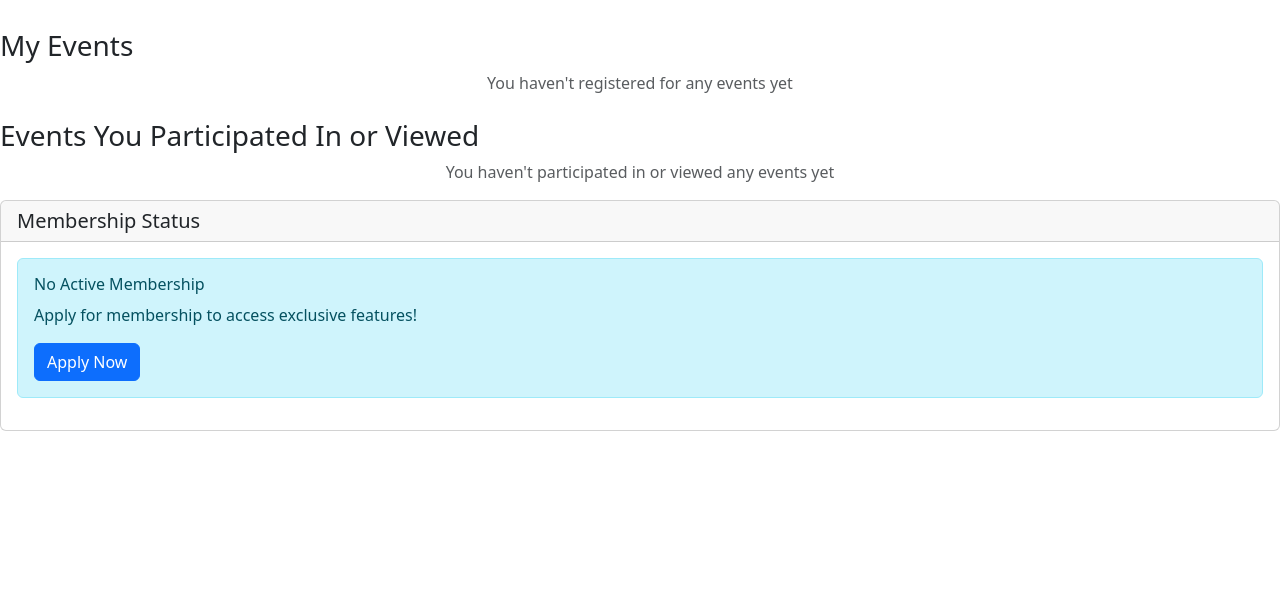
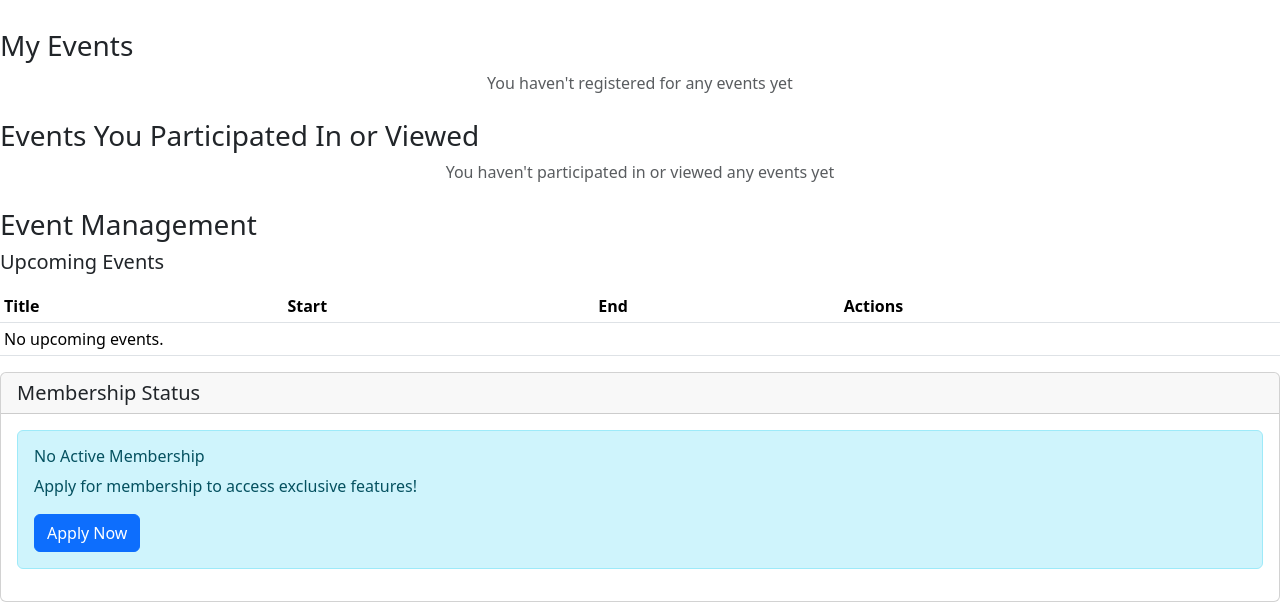
Before and after one commit to ZenDridge/DjangoProject, a Django app: page /usr/ in a window 1280 px wide. Shown: the part 210-822 px from the top of the page. Before the commit the page ends 641 px from the top, so only its background shows below. Run offline with Django 5.2, Linux system fonts and the light colour scheme; a user stored in the database is signed in; data comes from the database, SQL or seed files in the repository.

Commit message:
Update usr.html

```diff
--- a/myapp/templates/usr.html
+++ b/myapp/templates/usr.html
@@ -79,6 +79,38 @@
         </div>
     </div>
 
+    <div class="dashboard-card mt-4">
+        <h3>Event Management</h3>
+        <div class="d-flex justify-content-between mb-3">
+            <h5 class="mb-0">Upcoming Events</h5>
+        </div>
+        <div class="table-responsive">
+            <table class="table table-sm">
+                <thead>
+                    <tr>
+                        <th>Title</th>
+                        <th>Start</th>
+                        <th>End</th>
+                        <th>Actions</th>
+                    </tr>
+                </thead>
+                <tbody>
+                    {% for event in events %}
+                    <tr>
+                        <td>{{ event.title }}</td>
+                        <td>{{ event.start|date:"M d, Y H:i" }}</td>
+                        <td>{{ event.end|date:"M d, Y H:i" }}</td>
+                    </tr>
+                    {% empty %}
+                    <tr>
+                        <td colspan="4">No upcoming events.</td>
+                    </tr>
+                    {% endfor %}
+                </tbody>
+            </table>
+        </div>
+    </div>
+
     <div class="card mb-4">
         <div class="card-header">
             <h5 class="mb-0">Membership Status</h5>
```
